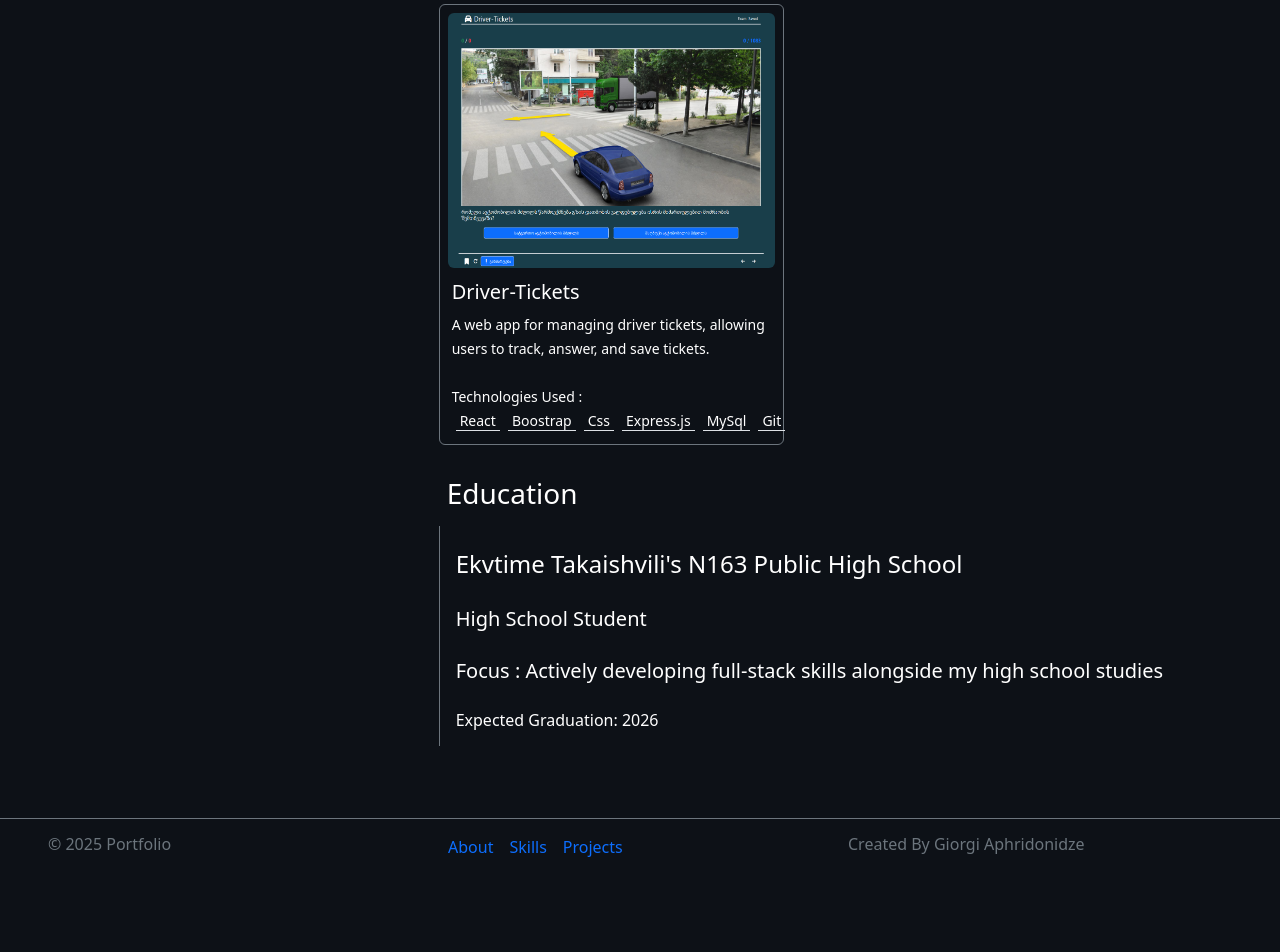
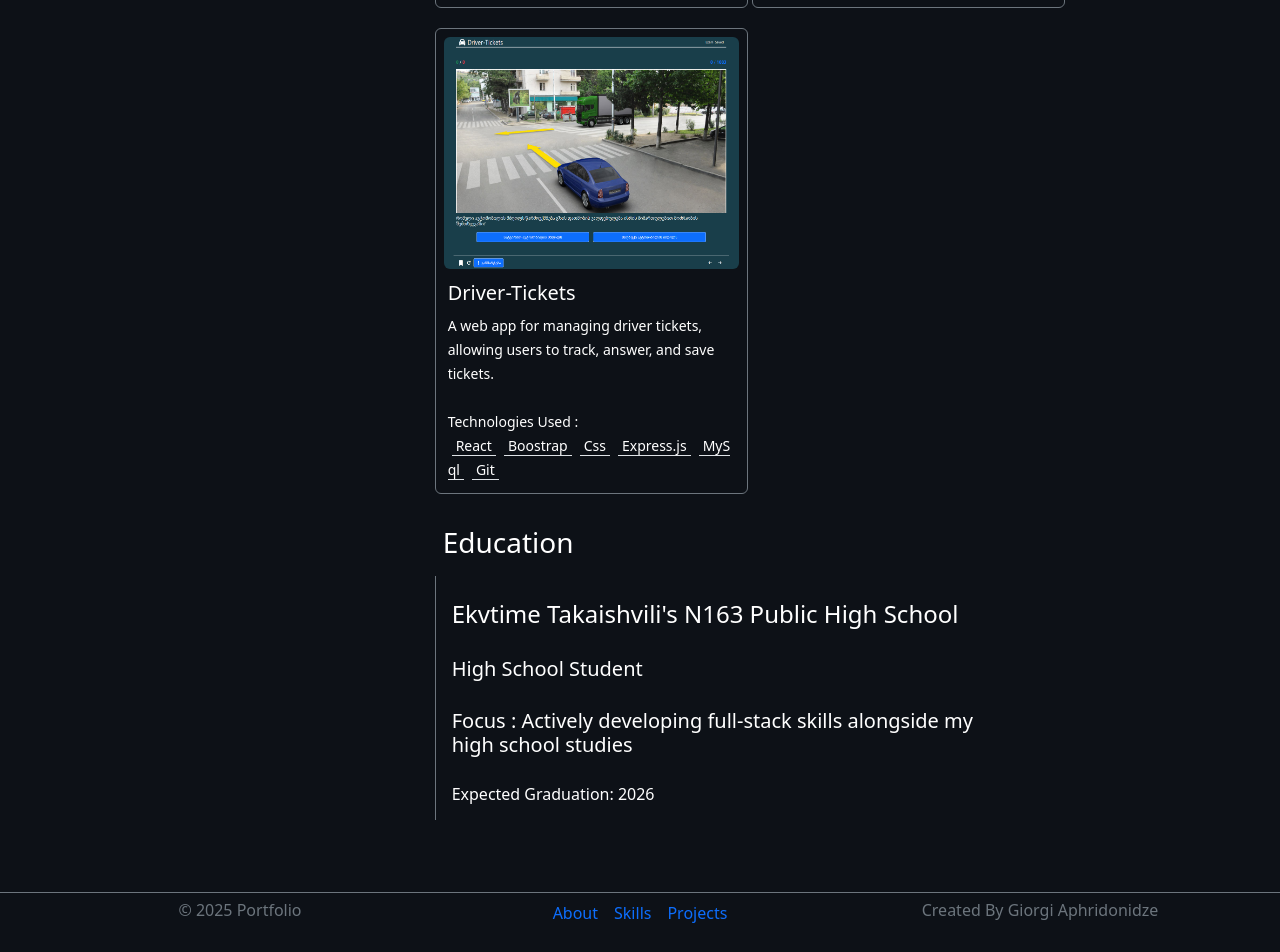
Before and after one commit to Apridonidze/portfolio, a React (Vite) app in the folder frontend/: page / in a window 1280 px wide. Shown: the part 2282-3234 px from the top of the page. Before the commit the page ends 3160 px from the top, so only its background shows below. Built offline with nearby package versions, Linux system fonts and the light colour scheme.

Commit message:
styled : fixed componenets for responsive design

```diff
--- a/frontend/src/components/Education.jsx
+++ b/frontend/src/components/Education.jsx
@@ -1,6 +1,6 @@
 const Education = () => {
     return(
-        <div className="education-container container mt-3 mx-1 p-2 ">
+        <div className="education-container container mt-3 mx-0 p-2 " style={{width : '45vw'}}>
 
             <h3 className='pb-4'>Education</h3>
 
--- a/frontend/src/components/Footer.jsx
+++ b/frontend/src/components/Footer.jsx
@@ -1,14 +1,14 @@
 const Footer = () => {
     return(
-        <div className="footer-container container-fluid text-secondary px-5 py-3 mt-5 border-top border-secondary">
+        <div className="footer-container container-fluid text-secondary px-5 py-3 mt-5 border-top border-secondary text-center ">
 
             <div className="row row-cols-1 row-cols-sm-3 g-3">
 
-                <div className="footer-left col">
+                <div className="footer-left col my-2">
                     <h6>© 2025 Portfolio</h6>
                 </div>
 
-                <div className="footer-center col d-flex gap-3">
+                <div className="footer-center col d-flex gap-3 text-center d-flex justify-content-center my-2">
 
                     <a href="#about" className="link-offset-2 link-offset-3-hover link-underline link-underline-opacity-0 link-underline-opacity-75-hover">About</a>
                     <a href="#skills" className="link-offset-2 link-offset-3-hover link-underline link-underline-opacity-0 link-underline-opacity-75-hover">Skills</a>
@@ -16,7 +16,7 @@ const Footer = () => {
 
                 </div>
 
-                <div className="footer-right col ">
+                <div className="footer-right col my-2">
 
                     <h6>Created By Giorgi Aphridonidze</h6>
 
--- a/frontend/src/components/Project.jsx
+++ b/frontend/src/components/Project.jsx
@@ -20,7 +20,7 @@ const Project = ( { project , key ,id } ) => {
             <div className="project-body p-1 flex-grow-1">
                 <h5>{project.title}</h5>
                 <small>{project.description}</small><br /><br />
-                <small>Technologies Used : {project.technologies.map((tech , id) => (<span className="mx-1 border-bottom px-1 " key={id}>{tech}</span>))}</small>
+                <small className="text-break">Technologies Used : {project.technologies.map((tech , id) => (<span className="mx-1 border-bottom px-1 " key={id}>{tech}</span>))}</small>
             </div>
 
         </div>
--- a/frontend/src/components/Projects.jsx
+++ b/frontend/src/components/Projects.jsx
@@ -15,7 +15,7 @@ const Projects = () => {
 
     return(
         <section id='projects'>
-            <div className="projects-container container mt-3 mx-1 rounded-1 p-2">
+            <div className="projects-container container mt-3  rounded-1 p-2 mx-0" style={{width : '60vw'}}>
 
                 <h4 className='pb-3'>Projects</h4>
 
--- a/frontend/src/index.css
+++ b/frontend/src/index.css
@@ -40,6 +40,13 @@ body {
   visibility:visible;
 }
 
+@media screen and (max-width: 800px) {
+  body{
+    overflow-x: hidden;
+    max-width: 98vw;
+  }
+}
+
 @media screen and (max-width: 767px) {
 
   .alert-container {
```
